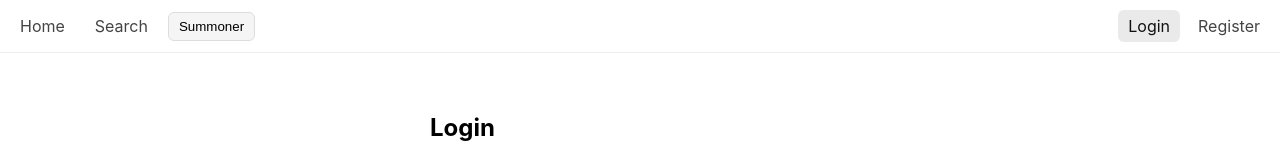
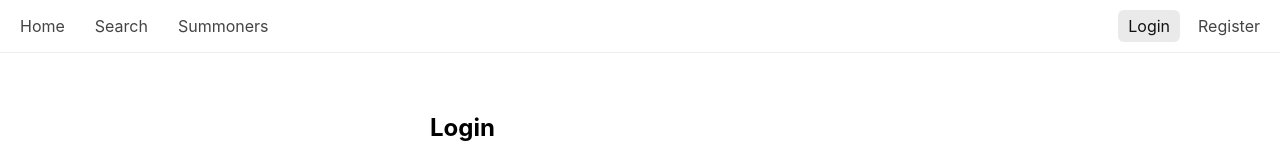
Before and after one commit to mikocchi2/NJT, a React (Create React App) app in the folder front/: page /login in a window 1280 px wide. Shown: the top 160 px of the page. Built offline with nearby package versions, Linux system fonts and the light colour scheme.

Commit message:
Add Summoners route to navbar

```diff
--- a/front/src/App.js
+++ b/front/src/App.js
@@ -46,7 +46,7 @@ export default function App() {
         <Route path="/search" element={<Search/>} />
         <Route path="/profile/:id" element={<Profile/>} />
         <Route path="/favorites" element={token ? <Favorites/> : <Navigate to="/login" replace />} />
-        <Route path="/summoner" element={<Summoners />} />
+        <Route path="/summoners" element={<Summoners />} />
         <Route path="/admin" element={  <Admin/>  } />
 
 
--- a/front/src/components/Navbar.jsx
+++ b/front/src/components/Navbar.jsx
@@ -35,18 +35,9 @@ export default function Navbar() {
       {/* Left: public routes */}
       <NavLink to="/" style={linkStyle}>Home</NavLink>
       <NavLink to="/search" style={linkStyle}>Search</NavLink>
-      <button
-        onClick={() => nav("/summoner")}
-        style={{
-          padding: "6px 10px",
-          borderRadius: 6,
-          border: "1px solid #ddd",
-          background: "#f5f5f5",
-          cursor: "pointer"
-        }}
-      >
-        Summoner
-      </button>
+      <NavLink to="/summoners" style={linkStyle}>
+        Summoners
+      </NavLink>
 
       {/* Auth-only */}
       {token && <NavLink to="/favorites" style={linkStyle}>Favorites</NavLink>}
--- a/front/src/pages/Favorites.jsx
+++ b/front/src/pages/Favorites.jsx
@@ -149,7 +149,7 @@ export default function Favorites() {
       ) : !rows.length ? (
         <div>
           Nema favorita. Dodaj summonera preko strane <Link to="/search">Search</Link>{" "}
-          ili <Link to="/summoner">Summoners</Link>.
+          ili <Link to="/summoners">Summoners</Link>.
         </div>
       ) : (
         <div style={{ display: "grid", gap: 8 }}>
```
